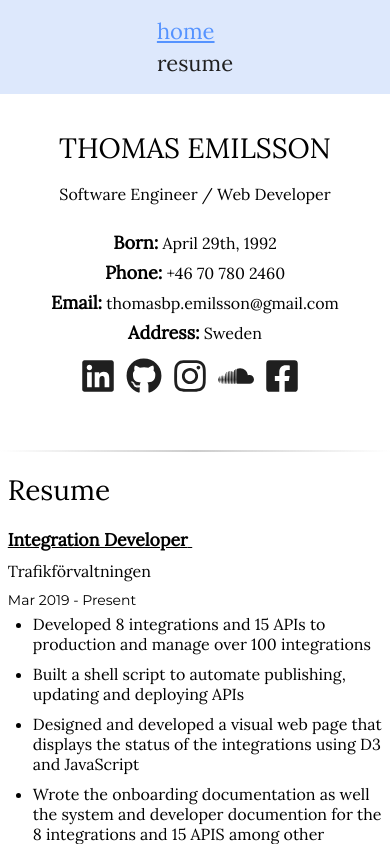
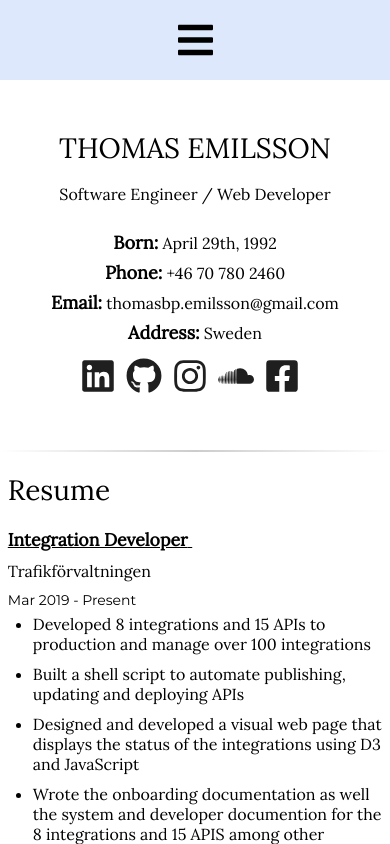
Before and after one commit to ThomasEmilsson/thomasemilsson.info, a Gatsby site: page / in a window 390 px wide. Built offline with nearby package versions, Linux system fonts and the light colour scheme; Gatsby itself is replaced by a stand-in of ours.

Commit message:
Fix mobile initial load

```diff
--- a/src/components/Header/Header.js
+++ b/src/components/Header/Header.js
@@ -13,6 +13,8 @@ const Header = () => {
   const [width, setWidth] = useState();
 
   useEffect(() => {
+    if (isBrowser) setWidth(window.innerWidth);
+
     function updateWidth() {
       if (isBrowser) setWidth(window.innerWidth);
       if (width > 600) {
```
